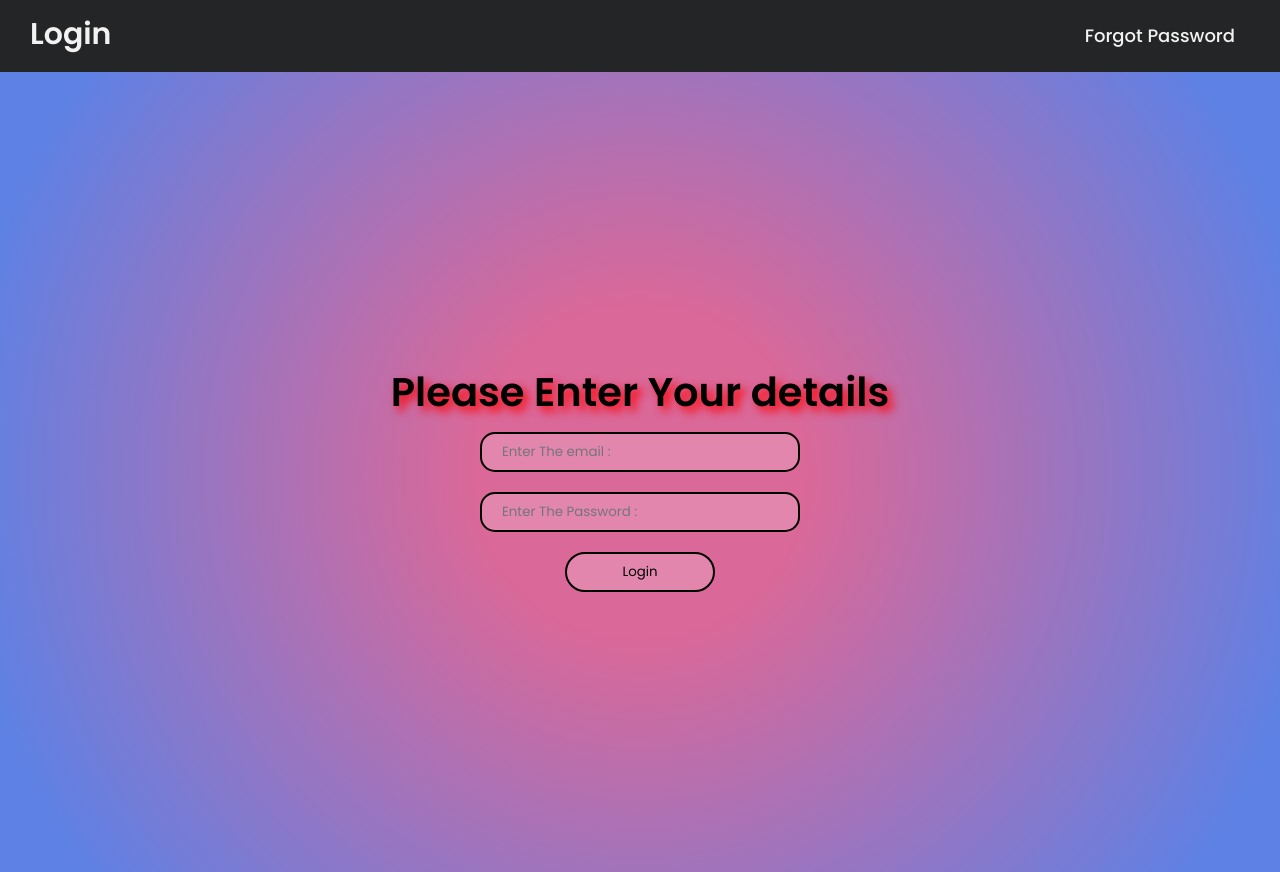
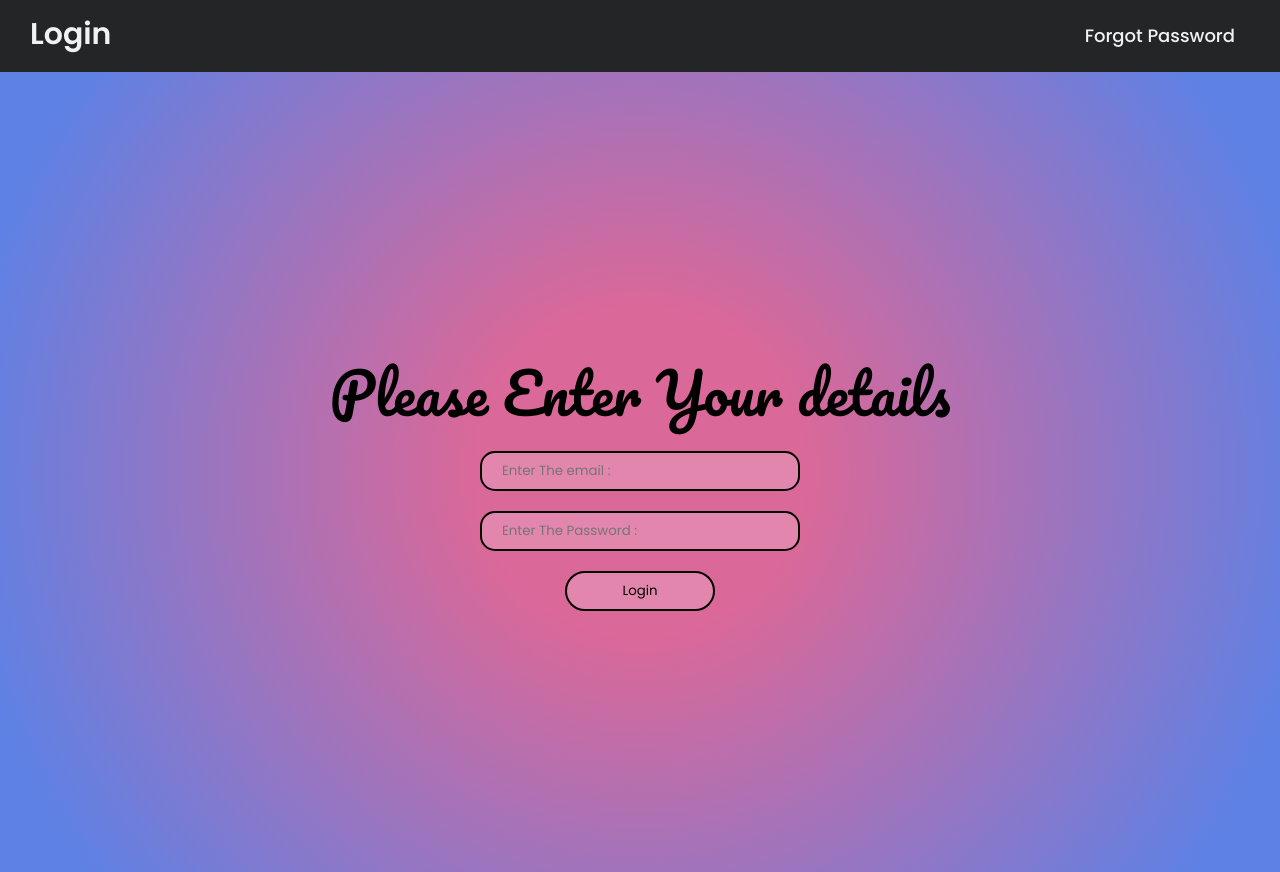
Before and after one commit to sreerag-a-sasi/HRM, a React (Vite) app in the folder HRM-client/: page / in a window 1280 px wide. Built offline with nearby package versions, Linux system fonts and the light colour scheme.

Commit message:
17-10-24-11-28pm

```diff
--- a/HRM-client/src/Components/Login/Login.jsx
+++ b/HRM-client/src/Components/Login/Login.jsx
@@ -51,7 +51,7 @@ function Login() {
         </div>
       </nav>
       <div className="page">
-        <h1>Please Enter Your details</h1>
+        <h1 id='heading'>Please Enter Your details</h1>
         <form id="userLogin" onSubmit={login}>
           <div>
             <input className='details'
--- a/HRM-client/src/Components/Login/loginstyle.css
+++ b/HRM-client/src/Components/Login/loginstyle.css
@@ -1,3 +1,6 @@
+@import url('https://fonts.googleapis.com/css2?family=Pacifico&display=swap');
+
+
 * {
     margin: 0%;
     padding: 0%;
@@ -24,7 +27,7 @@
     justify-content: center;
 }
 
-.details:hover{
+.details:hover {
     background-color: black;
     color: white;
     border: 2px solid white;
@@ -41,7 +44,8 @@ input#imageUpload {
     border-radius: 999px;
     background-color: rgba(255, 255, 255, 0.2);
 }
-#loginbutton:hover{
+
+#loginbutton:hover {
     background-color: aliceblue;
 }
 
@@ -52,11 +56,15 @@ form>div {
     justify-content: center;
 }
 
-h1 {
-    font-size: 40px;
-    font-weight: 600;
+#heading {
+    font-family: "Pacifico", cursive;
+    font-weight: 400;
+    font-style: normal;
+    font-size: 3.5rem;
     text-align: center;
-    text-shadow: 5px 5px 10px rgb(255, 0, 0);
+    color: rgb(0, 0, 0);
+    /* -webkit-text-stroke: 0.5px white; */
+    /* text-shadow: 5px 5px 10px rgb(255, 0, 0); */
 }
 
 /*
--- a/HRM-client/src/Components/newuser/Newuser.jsx
+++ b/HRM-client/src/Components/newuser/Newuser.jsx
@@ -3,6 +3,7 @@ import './nav.css';
 import React, { useState } from 'react';
 import { Link } from 'react-router-dom';
 import axios from 'axios';
+
 
 export default function FormComponent() {
     const [formData, setFormData] = useState({
@@ -69,23 +70,23 @@ export default function FormComponent() {
                     </ul>
                 </div>
             </nav>
-            <div className="form">
-                <h1>Add New Employee</h1>
+            <div className="employeeform">
+                <h1 id='heading'>Add New Employee</h1>
                 <form id="userDataForm" onSubmit={handleSubmit}>
                     <div>
-                        <input type="text" placeholder="Enter The First Name:" name="firstName" value={formData.firstName} onChange={handleChange} />
+                        <input className='newdata' type="text" placeholder="Enter The First Name:" name="firstName" value={formData.firstName} onChange={handleChange} />
                     </div>
                     <div>
-                        <input type="text" placeholder="Enter The Last Name:" name="lastName" value={formData.lastName} onChange={handleChange} />
+                        <input className='newdata' type="text" placeholder="Enter The Last Name:" name="lastName" value={formData.lastName} onChange={handleChange} />
                     </div>
                     <div>
-                        <input type="email" placeholder="Enter The Email:" name="email" value={formData.email} onChange={handleChange} />
+                        <input className='newdata' type="email" placeholder="Enter The Email:" name="email" value={formData.email} onChange={handleChange} />
                     </div>
                     <div>
-                        <input type="file" id="image" name="image" accept="image/*" onChange={handleFileChange} />
+                        <input className='newdata' type="file" id="image" name="image" accept="image/*" onChange={handleFileChange} />
                     </div>
                     <div>
-                        <button type="submit" id="btn">Add</button>
+                        <button type="submit" id="add">Add</button>
                     </div>
                 </form>
             </div>
--- a/HRM-client/src/Components/newuser/newuser.css
+++ b/HRM-client/src/Components/newuser/newuser.css
@@ -3,7 +3,7 @@
     padding: 0%;
     box-sizing: border-box;
 }
-.form {
+.employeeform {
     width: 100%;
     min-height: 100vh;
     background: rgb(218, 104, 153);
@@ -11,7 +11,7 @@
     align-content: center;
     padding-top: 20px;
 }
-input {
+.newdata {
     min-width: 50vw;
     min-width: 25vw;
     height: 40px;
@@ -21,33 +21,31 @@ input {
     padding-left: 20px;
     justify-content: center;
 }
-input#imageUpload{
+#imageUpload{
     padding-top: 8px;
 }
-button {
-    width: 150px;
-    height: 30px;
-    border: 0px;
-    border-radius: 999px;
-    background-color: #ff0000;
-    margin-left: 0%;
-}
-#viewbutton {
+#add {
     width: 150px;
     height: 30px;
     border: 0px;
     border-radius: 10px;
     background-color: #57ef83;
 }
-form>div {
+.employeeform>div {
     display: flex;
     padding: 10px 0px;
     width: 100%;
     justify-content: center;
 }
-h1 {
-    font-size: 40px;
-    font-weight: 600;
+
+
+#heading {
+    font-family: "Pacifico", cursive;
+    font-weight: 400;
+    font-style: normal;
+    font-size: 3.5rem;
     text-align: center;
-    text-shadow: 5px 5px 10px rgb(255, 0, 0);
+    color: rgb(0, 0, 0);
+    /* -webkit-text-stroke: 0.5px white; */
+    /* text-shadow: 5px 5px 10px rgb(255, 0, 0); */
 }
```
